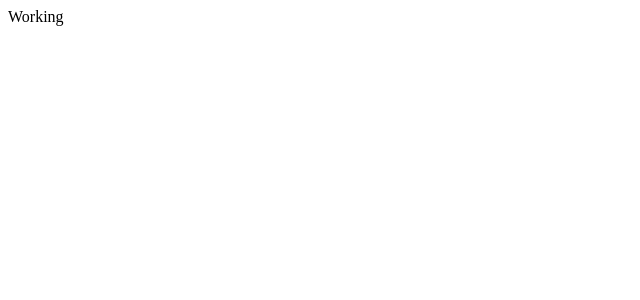
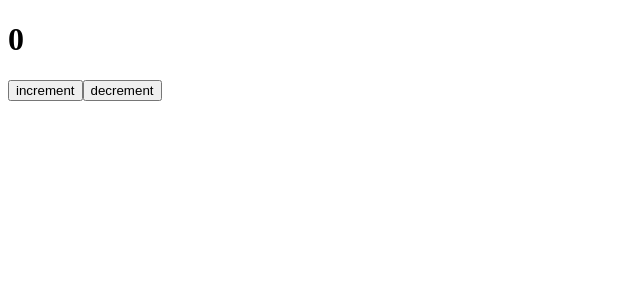
Before and after one commit to MikitaCat/React_Repeat, a React (Create React App) app: page / in a window 1280 px wide. Shown: the top 300 px of the page, without its empty margins (0-640 px from the left). Built offline with nearby package versions, Linux system fonts and the light colour scheme; the HTML template or start-up script is replaced by a standard one.

Commit message:
Simple counter, implemented using useState

```diff
--- a/src/App.js
+++ b/src/App.js
@@ -1,7 +1,22 @@
 import React from 'react';
+import { useState } from 'react';
 
 function App() {
-  return <div className="App">Working</div>;
+  const [likes, setLikes] = useState(0);
+  function increment() {
+    setLikes(likes + 1);
+  }
+
+  function decrement() {
+    setLikes(likes - 1);
+  }
+  return (
+    <div>
+      <h1>{likes}</h1>
+      <button onClick={increment}>increment</button>
+      <button onClick={decrement}>decrement</button>
+    </div>
+  );
 }
 
 export default App;
```
